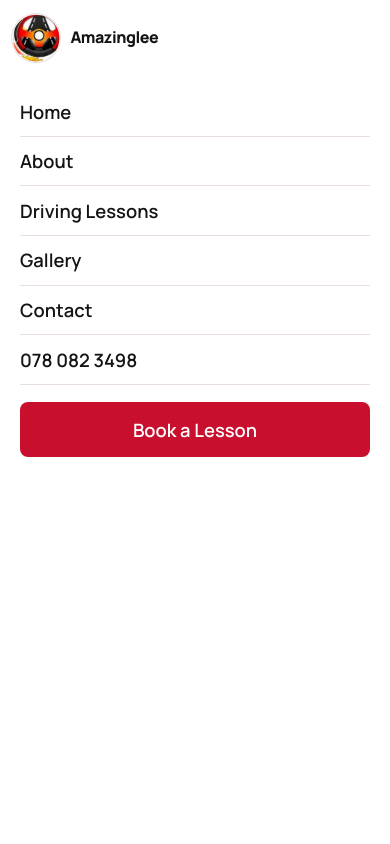
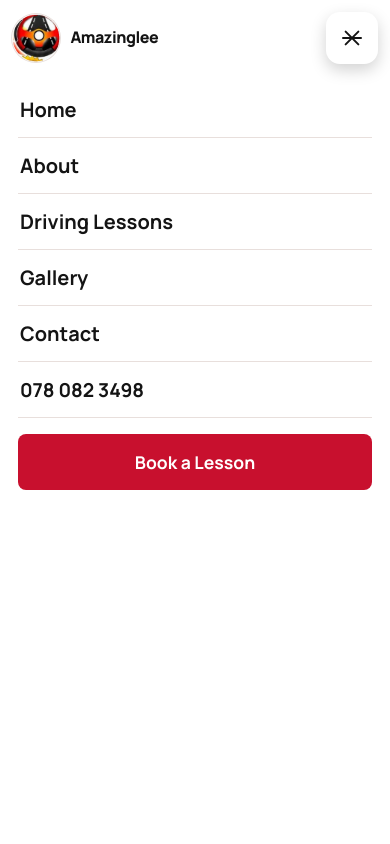
Before and after one commit to Skylink2024/PS-Driving-School, a plain HTML site: page index.html in a window 390 px wide. Both pictures are taken after a click on the button "Menu". Shown: the top 844 px of the page. Drawn offline with Linux system fonts and the light colour scheme.

Commit message:
Make the mobile menu easier to tap.
Use a larger solid menu button, taller links, and a full-width booking button when the menu is open.

Co-authored-by: Cursor <cursoragent@cursor.com>

```diff
--- a/css/styles.css
+++ b/css/styles.css
@@ -117,15 +117,25 @@ body.home .site-header:not(.is-solid) .site-nav > a:not(.btn) {
   color: #fff;
 }
 
-body.home .site-header:not(.is-solid) .nav-toggle {
-  background: transparent;
-  border-color: rgba(255, 255, 255, 0.45);
+body.nav-open .site-header {
+  background: #fff;
+  border-bottom-color: var(--line);
+}
+
+body.home .site-header:not(.is-solid) .nav-toggle,
+body.nav-open .nav-toggle {
+  background: #fff;
+  border-color: transparent;
+  box-shadow: 0 6px 16px rgba(0, 0, 0, 0.18);
 }
 
 body.home .site-header:not(.is-solid) .burger,
 body.home .site-header:not(.is-solid) .burger::before,
-body.home .site-header:not(.is-solid) .burger::after {
-  background: #fff;
+body.home .site-header:not(.is-solid) .burger::after,
+body.nav-open .burger,
+body.nav-open .burger::before,
+body.nav-open .burger::after {
+  background: var(--ink);
 }
 
 body.home.nav-open .site-header .logo-text,
@@ -182,31 +192,34 @@ body.home.nav-open .burger::after {
 
 .nav-toggle {
   margin-left: auto;
-  width: 44px;
-  height: 44px;
-  border: 1px solid var(--line);
+  width: 52px;
+  height: 52px;
+  border: 0;
   background: #fff;
-  border-radius: 8px;
+  border-radius: 14px;
+  box-shadow: 0 6px 16px rgba(0, 0, 0, 0.16);
   display: inline-flex;
   align-items: center;
   justify-content: center;
   cursor: pointer;
+  flex: none;
 }
 
 .burger,
 .burger::before,
 .burger::after {
   display: block;
-  width: 16px;
+  width: 20px;
   height: 2px;
   background: var(--ink);
   position: relative;
   border-radius: 2px;
+  transition: transform 0.2s ease, top 0.2s ease, background 0.2s ease;
 }
 .burger::before,
 .burger::after { content: ""; position: absolute; left: 0; }
-.burger::before { top: -5px; }
-.burger::after { top: 5px; }
+.burger::before { top: -7px; }
+.burger::after { top: 7px; }
 .nav-toggle[aria-expanded="true"] .burger { background: transparent; }
 .nav-toggle[aria-expanded="true"] .burger::before { top: 0; transform: rotate(45deg); }
 .nav-toggle[aria-expanded="true"] .burger::after { top: 0; transform: rotate(-45deg); }
@@ -219,19 +232,21 @@ body.home.nav-open .burger::after {
   inset: 0;
   z-index: 45;
   background: #fff;
-  padding: calc(var(--header) + 0.8rem) 1.25rem 2rem;
-  gap: 0.1rem;
+  padding: calc(var(--header) + 0.4rem) 1.1rem calc(1.5rem + env(safe-area-inset-bottom, 0px));
+  gap: 0;
   overflow: auto;
+  -webkit-overflow-scrolling: touch;
 }
 .site-nav a {
   color: var(--ink);
   text-decoration: none;
-  font-weight: 600;
-  min-height: 48px;
+  font-weight: 700;
+  min-height: 56px;
   display: flex;
   align-items: center;
-  font-size: 1.15rem;
+  font-size: 1.25rem;
   border-bottom: 1px solid var(--line);
+  padding: 0.2rem 0.15rem;
 }
 .site-nav a[aria-current="page"] { color: var(--brand); }
 .site-nav .btn {
@@ -239,13 +254,22 @@ body.home.nav-open .burger::after {
   justify-content: center;
   border-bottom: 0;
   color: #fff;
+  width: 100%;
+  min-height: 56px;
+  font-size: 1.1rem;
 }
 
 .header-phone { display: none; }
 @media (max-width: 899px) {
+  .site-header {
+    padding-top: env(safe-area-inset-top, 0px);
+    height: calc(var(--header) + env(safe-area-inset-top, 0px));
+  }
   .site-nav.is-open .header-phone {
     display: flex;
     color: var(--brand);
+    font-size: 1.2rem;
+    min-height: 56px;
   }
 }
 
```
